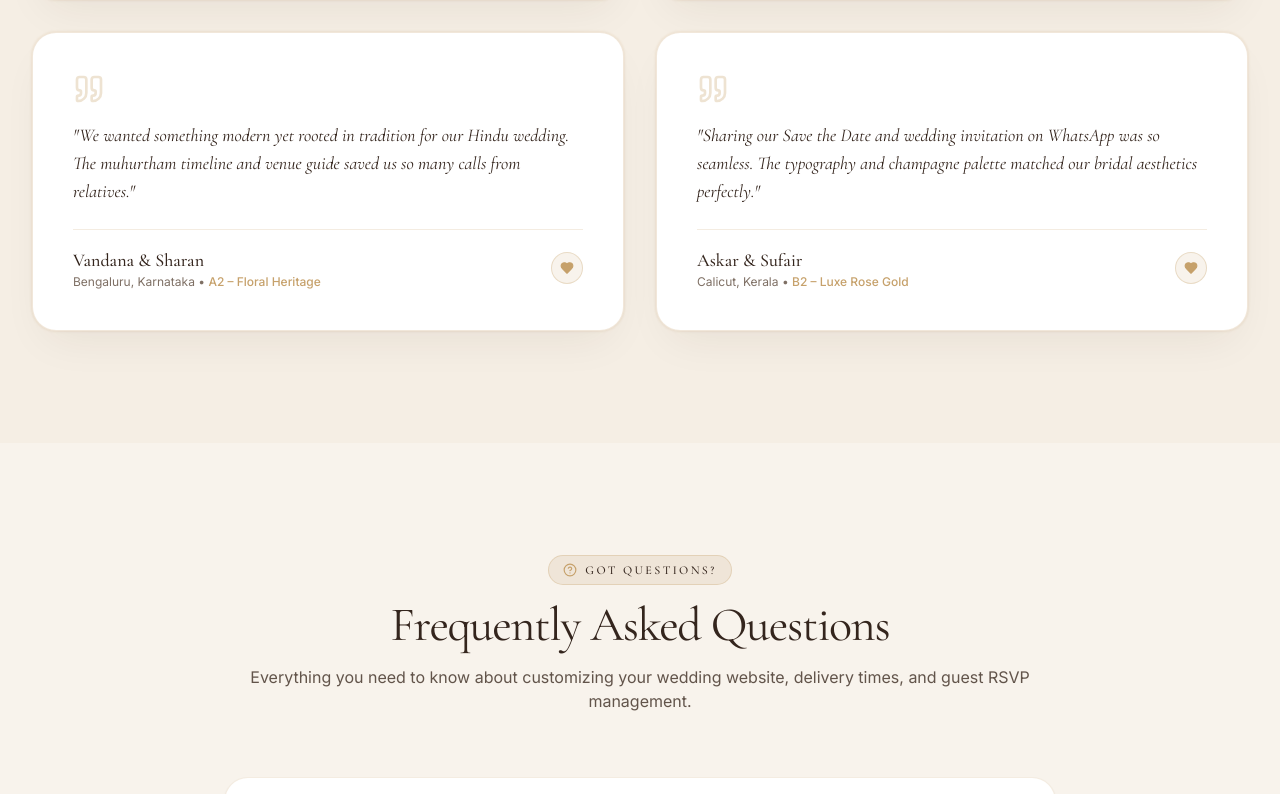
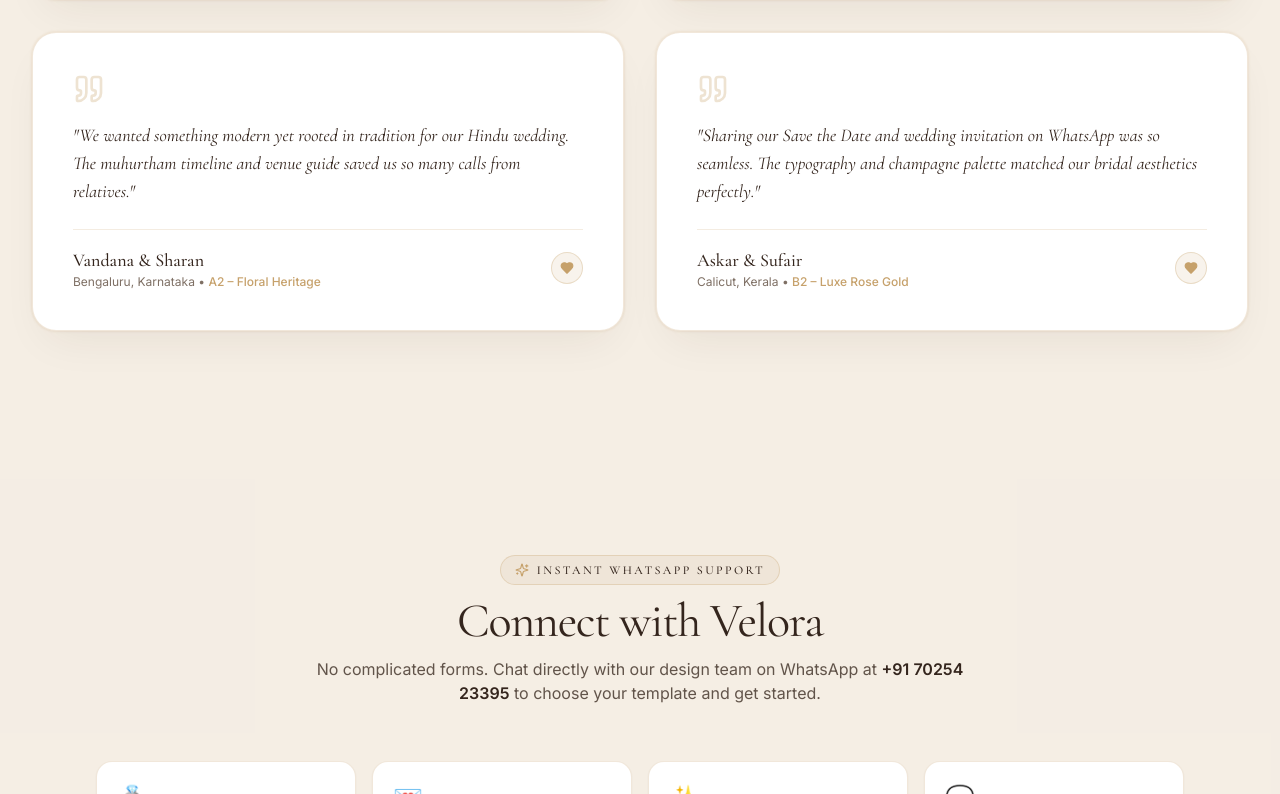
Before and after one commit to mahshooma-sherin/velora.in__, a React (Vite) app: page / in a window 1280 px wide. Shown: the part 11206-12000 px from the top of the page. Built offline with nearby package versions, Linux system fonts and the light colour scheme; a web font is replaced by a local one.

Commit message:
refactor: remove FAQs section for cleaner layout

```diff
--- a/src/App.tsx
+++ b/src/App.tsx
@@ -8,7 +8,6 @@ import { PricingSection } from './components/pricing/PricingSection';
 import { HowItWorksSection } from './components/home/HowItWorksSection';
 import { AboutPage } from './components/about/AboutPage';
 import { TestimonialsSection } from './components/home/TestimonialsSection';
-import { FaqSection } from './components/home/FaqSection';
 import { ContactSection } from './components/contact/ContactSection';
 import { Footer } from './components/layout/Footer';
 import { LivePreviewModal } from './components/preview/LivePreviewModal';
@@ -96,10 +95,7 @@ const AppContent: React.FC = () => {
         {/* 6. CUSTOMER TESTIMONIALS */}
         <TestimonialsSection />
 
-        {/* 7. FREQUENTLY ASKED QUESTIONS */}
-        <FaqSection />
-
-        {/* 8. SIMPLIFIED WHATSAPP CONTACT SECTION */}
+        {/* 7. SIMPLIFIED WHATSAPP CONTACT SECTION */}
         <ContactSection preselectedTemplateId={preselectedTemplateId} />
       </main>
 
```
